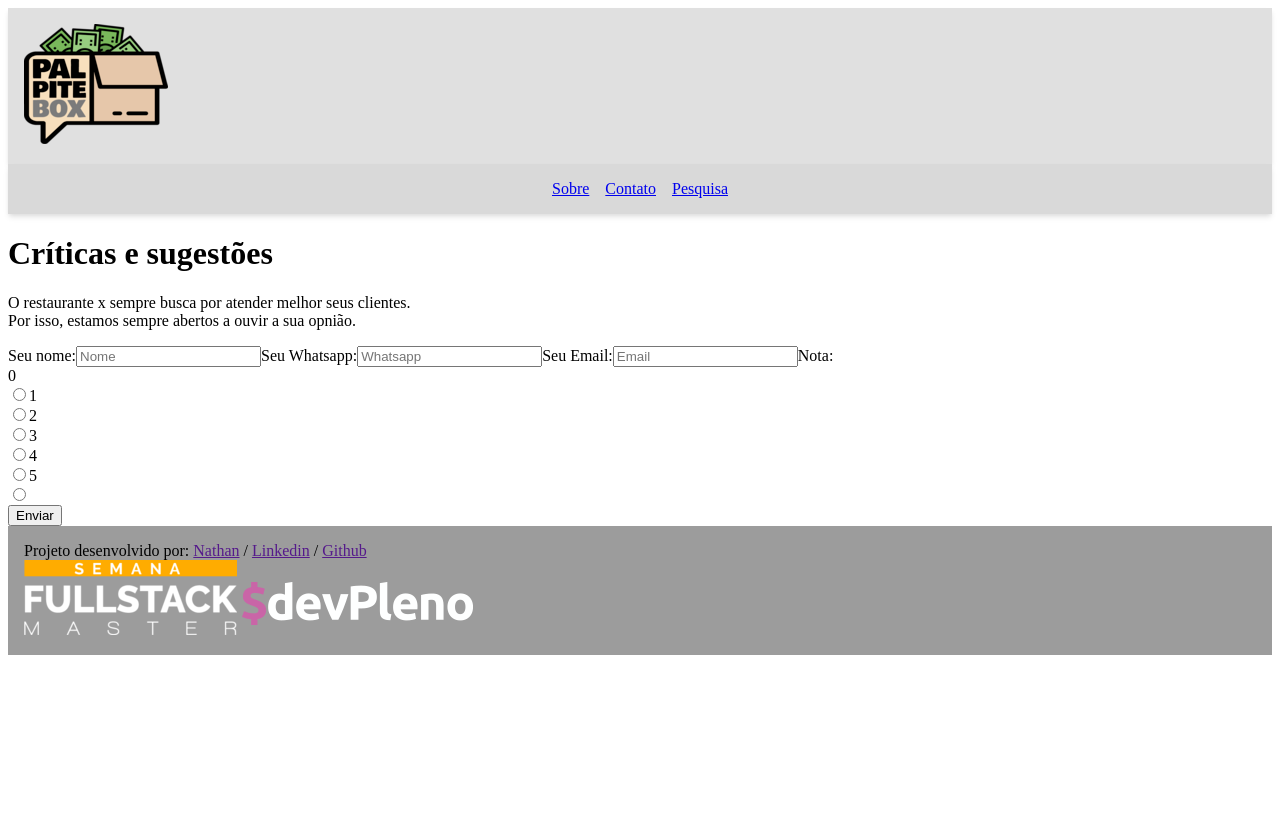
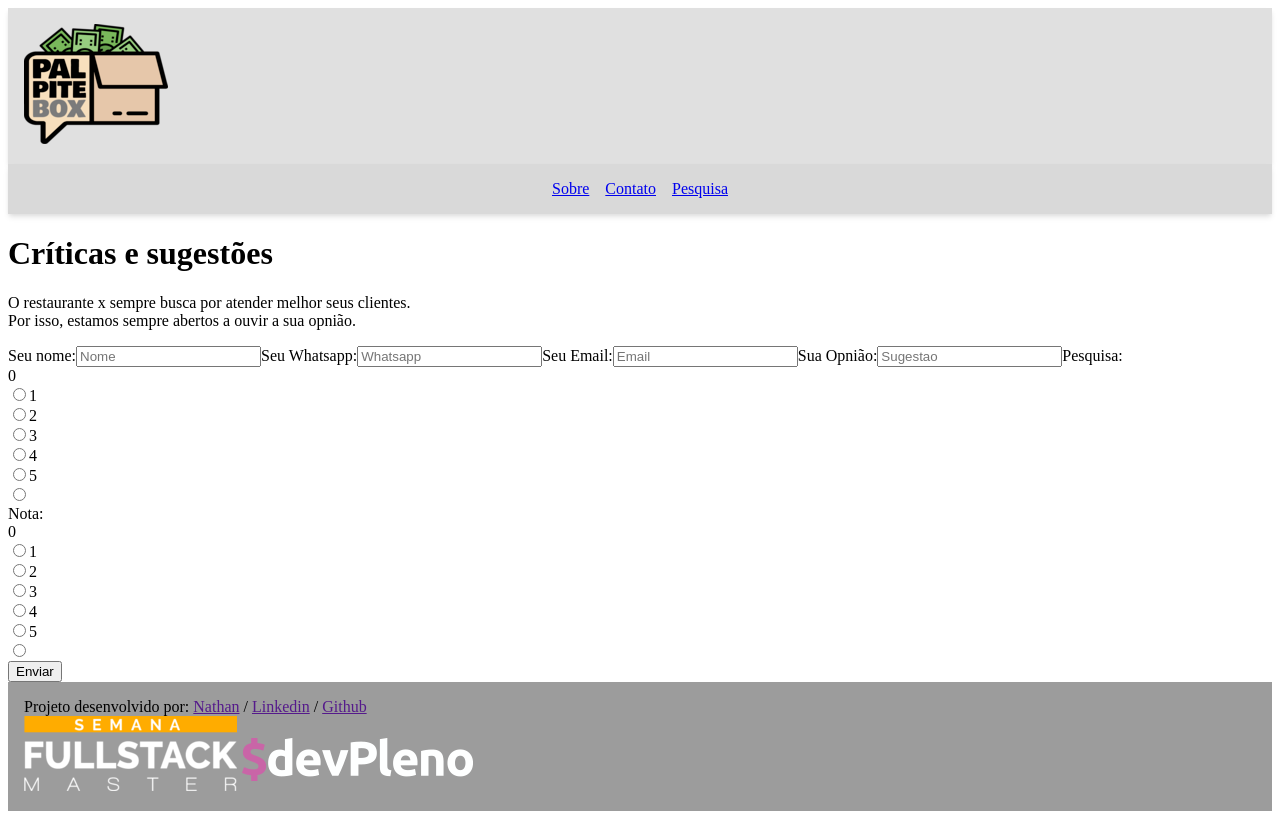
Before and after one commit to Epifron/Deimos, a Next.js app: page /pesquisa in a window 1280 px wide. Built offline with nearby package versions, Linux system fonts and the light colour scheme.

Commit message:
sug and pes is in dev,sug is on fire but pes have some bugs

```diff
--- a/pages/api/save.js
+++ b/pages/api/save.js
@@ -44,6 +44,8 @@ export default async (req, res) => {
       "Data Preenchimento": moment().format("DD/MM/YYYY, HH:mm:ss"),
       Cupom,
       Promo,
+      Pesquisa: data.Pesquisa,
+      Sugestao: data.Sugestao,
     });
     res.end(
       JSON.stringify({
--- a/pages/pesquisa.js
+++ b/pages/pesquisa.js
@@ -6,9 +6,17 @@ export default function Pesquisa() {
     Nome: "",
     Email: "",
     Whatsapp: "",
+    Sugestao: "",
     Nota: 0,
+    Pesquisa: "",
   });
   const notas = [0, 1, 2, 3, 4, 5];
+  const pesquisas = [
+    "o Pedido demorou",
+    "o atendimento nao foi bom",
+    "o lanche estava frio",
+    "meu pedido veio errado",
+  ];
   const [sucess, setSucess] = useState(false);
   const [retorno, setRetorno] = useState({});
   const save = async () => {
@@ -69,6 +77,31 @@ export default function Pesquisa() {
             name="Email"
             value={form.Email}
           />
+          <label className="font-bold">Sua Opnião:</label>
+          <input
+            type="text"
+            className="p-4 block shadow bg-input rounded my-3"
+            placeholder="Sugestao"
+            onChange={onChange}
+            name="Sugestao"
+            value={form.Sugestao}
+          />
+          <label className="font-bold">Pesquisa:</label>
+          <div className="flex py-6">
+            {notas.map((pesquisa) => {
+              return (
+                <label className="block w-1/6 text-center">
+                  {pesquisa} <br />
+                  <input
+                    type="radio"
+                    name="Pesquisa"
+                    value={pesquisa}
+                    onChange={onChange}
+                  />
+                </label>
+              );
+            })}
+          </div>
           <label className="font-bold">Nota:</label>
           <div className="flex py-6">
             {notas.map((nota) => {
```
